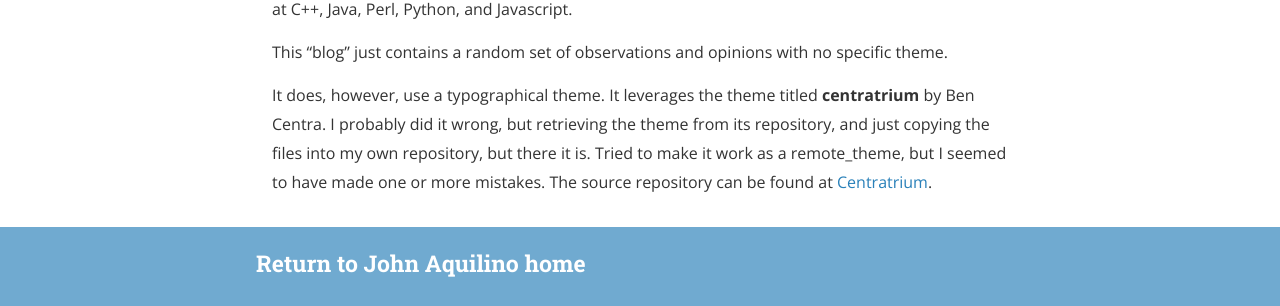
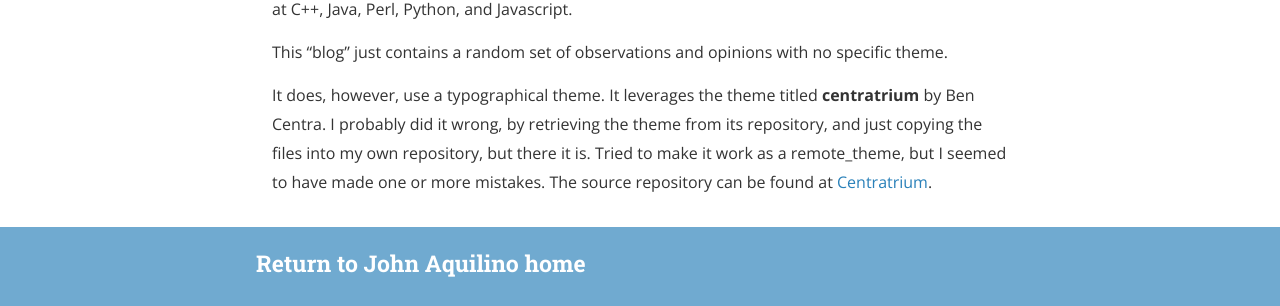
Before and after one commit to jaquilino/jaquilino.github.io, a Jekyll site: the page built from about.markdown, in a window 1280 px wide. Shown: the part 242-548 px from the top of the page. Built offline with Jekyll 4.4.1, drawn with Linux system fonts in a browser that asks for light colours; nearby versions of some CDN libraries; a style sheet for code colours, icons or effects is not loaded.

Commit message:
Corrected grammar in about

```diff
--- a/about.markdown
+++ b/about.markdown
@@ -13,7 +13,7 @@ This "blog" just contains a random set of observations and opinions with no spec
 
 It does, however, use a typographical theme.
 It leverages the theme titled **centratrium** by Ben Centra.
-I probably did it wrong, but retrieving the theme from its repository, and
+I probably did it wrong, by retrieving the theme from its repository, and
 just copying the files into my own repository, but there it is.
 Tried to make it work as a remote_theme, but I seemed to have made one or more mistakes.
-The source repository can be found at [Centratrium](https://github.com/bencentra/centrarium).
+The source repository can be found at [Centratrium](https://github.com/bencentra/centrarium){:target=_blank}.
```
